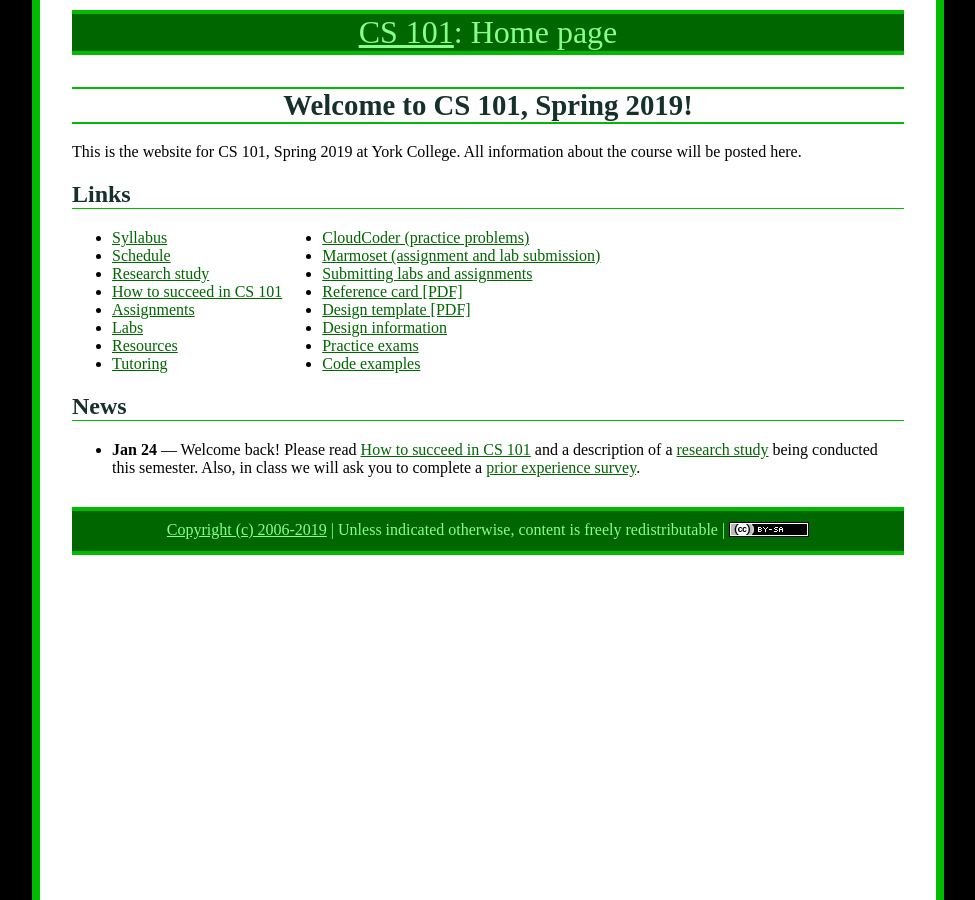
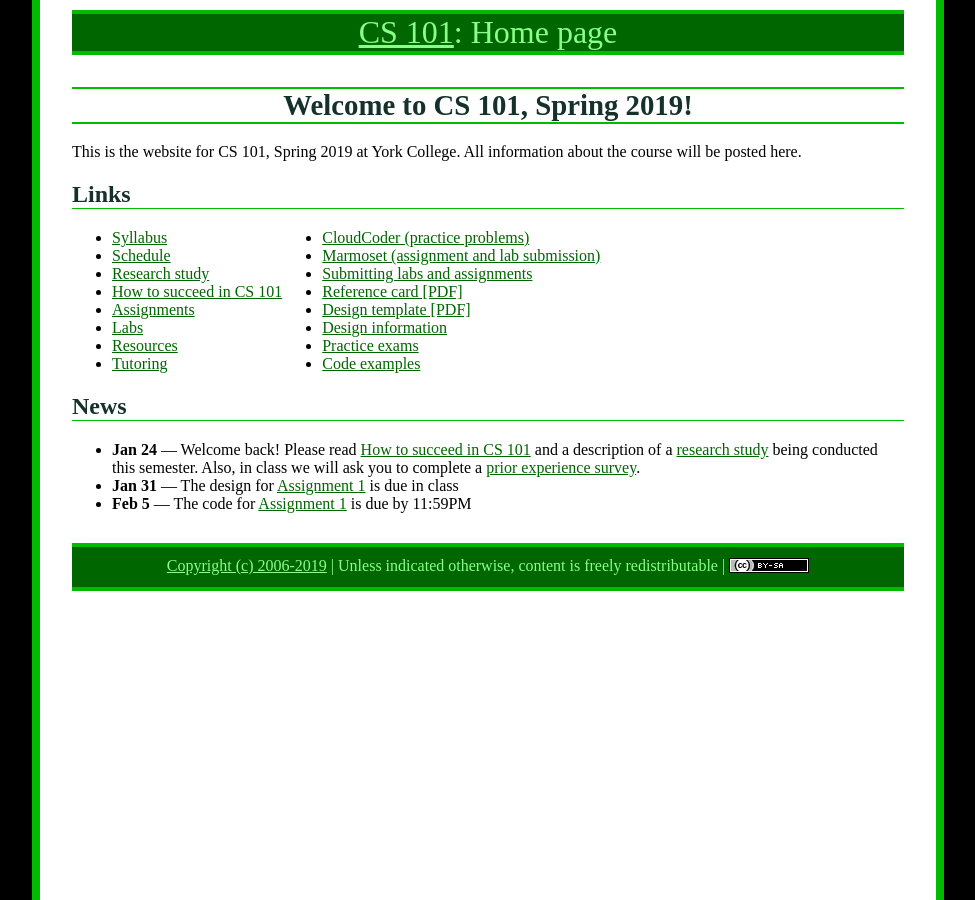
Before and after one commit to ycpcs/cs101-spring2019, a Jekyll site: the page built from index.md, in a window 1280 px wide. Shown: the whole page, without its empty margins (152-1127 px from the left). Built offline with Jekyll 4.4.1, drawn with Linux system fonts in a browser that asks for light colours.

Commit message:
update index
update index

```diff
--- a/index.md
+++ b/index.md
@@ -39,6 +39,8 @@ All information about the course will be posted here.
 
 ## News
 * **Jan 24** &mdash; Welcome back!  Please read [How to succeed in CS 101](success.html) and a description of a [research study](study.html) being conducted this semester.  Also, in class we will ask you to complete a [prior experience survey](https://goo.gl/forms/zzfjES8HZK9TEthK2).
+* **Jan 31** &mdash; The design for [Assignment 1](assign/assign01.html) is due in class
+* **Feb 5** &mdash; The code for [Assignment 1](assign/assign01.html) is due by 11:59PM
 
 
 <!--
```
